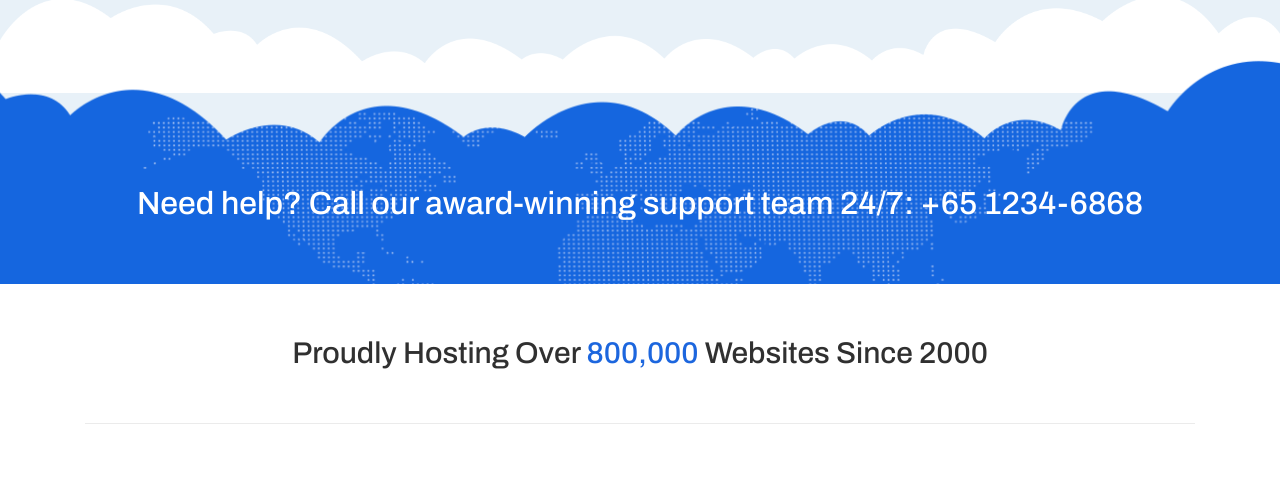
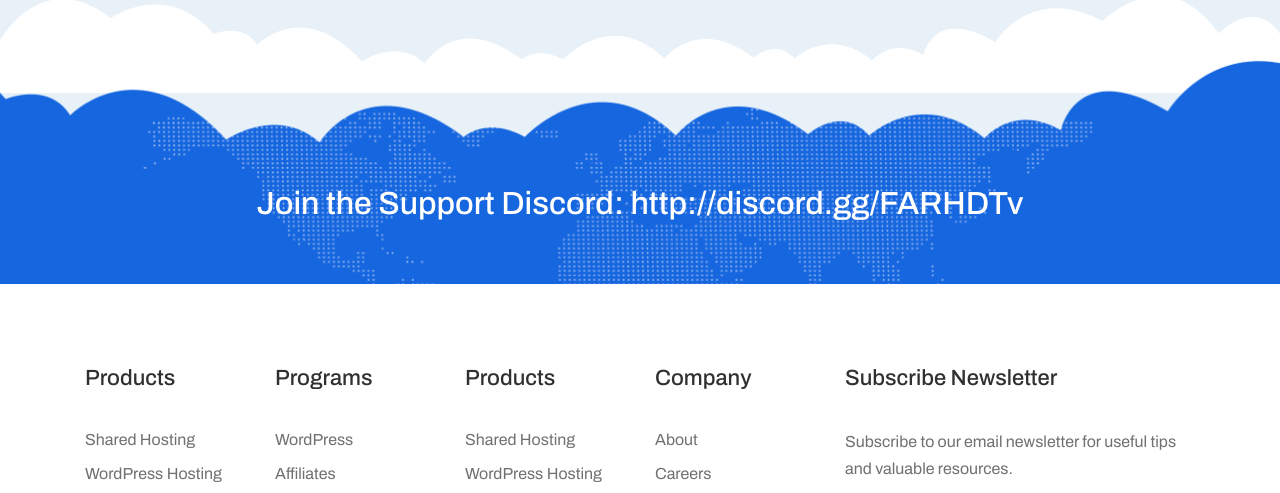
Before and after one commit to KnightDev/KnightBot-Website, a website: page index.html in a window 1280 px wide. Shown: the part 1551-2044 px from the top of the page. Drawn offline with Linux system fonts and the light colour scheme; files whose address does not match are found by name.

Commit message:
Update index.html

```diff
--- a/index.html
+++ b/index.html
@@ -288,7 +288,7 @@
             <div class="row">
                 <div class="col-12">
                     <div class="support-text">
-                        <h2>Need help? Call our award-winning support team 24/7: +65 1234-6868</h2>
+                        <h2>Join the Support Discord: http://discord.gg/FARHDTv</h2>
                     </div>
                 </div>
             </div>
@@ -298,16 +298,6 @@
         <div class="support-pattern" style="background-image: url(img/core-img/support-pattern.png);"></div>
     </section>
     <!-- Support Area End -->
-
-    <!-- Call To Action Area Start -->
-    <section class="hami-cta-area">
-        <div class="container">
-            <div class="cta-text">
-                <h2>Proudly Hosting Over <span class="counter">800,000</span> Websites Since 2000</h2>
-            </div>
-        </div>
-    </section>
-    <!-- Call To Action Area End -->
 
     <!-- Footer Area Start -->
     <footer class="footer-area section-padding-80-0">
```
